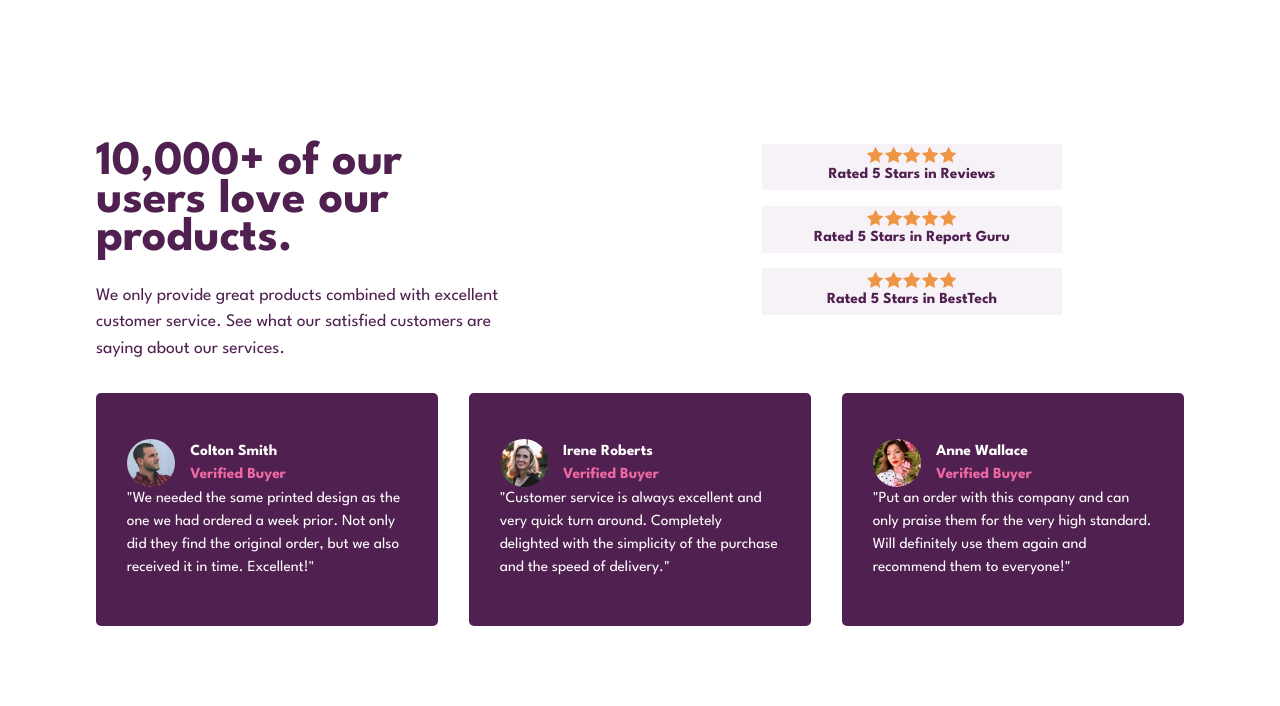
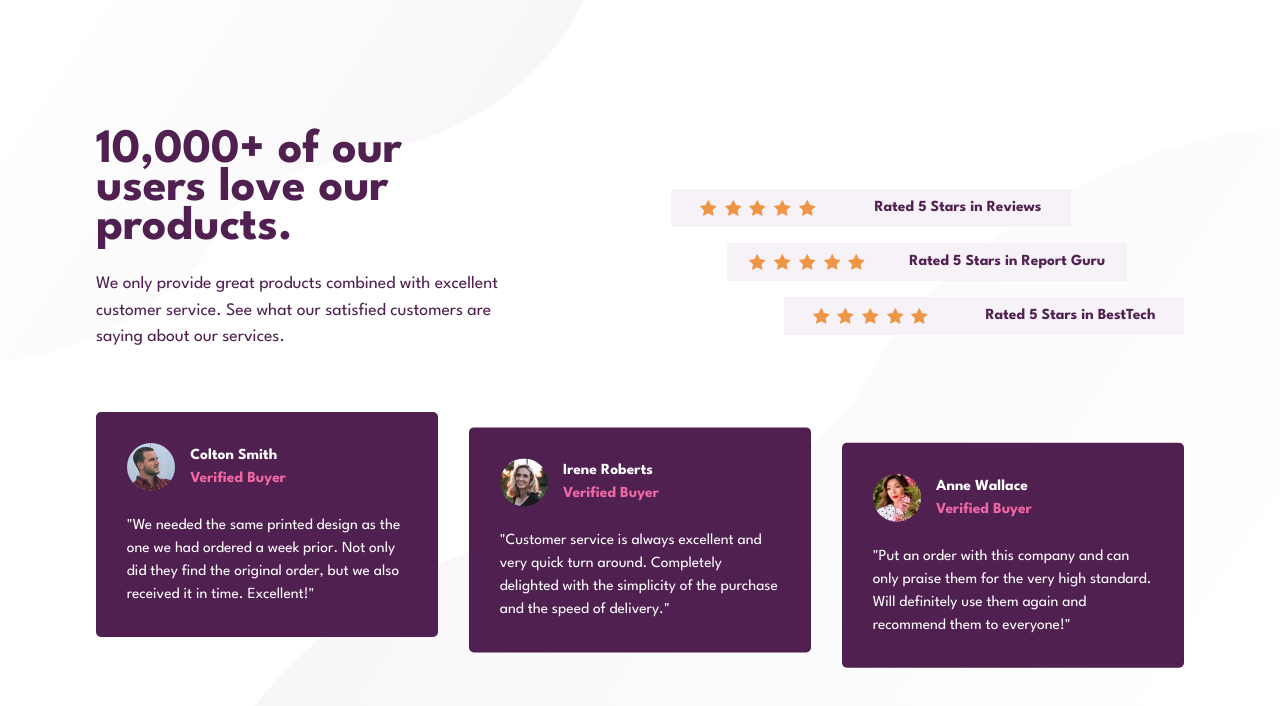
Before and after one commit to PatriciaB612/022-social-proof-section, a plain HTML site: page index.html in a window 1280 px wide. Drawn offline with Linux system fonts and the light colour scheme.

Commit message:
finishing up design for big screens

```diff
--- a/index.html
+++ b/index.html
@@ -29,12 +29,33 @@
         </div>
         <div class="intro-ratings">
           <div class="rating">
+            <div class="icons">
+              <img src="images/icon-star.svg" alt="star icon" />
+              <img src="images/icon-star.svg" alt="star icon" />
+              <img src="images/icon-star.svg" alt="star icon" />
+              <img src="images/icon-star.svg" alt="star icon" />
+              <img src="images/icon-star.svg" alt="star icon" />
+            </div>
             <p>Rated 5 Stars in Reviews</p>
           </div>
           <div class="rating">
+            <div class="icons">
+              <img src="images/icon-star.svg" alt="star icon" />
+              <img src="images/icon-star.svg" alt="star icon" />
+              <img src="images/icon-star.svg" alt="star icon" />
+              <img src="images/icon-star.svg" alt="star icon" />
+              <img src="images/icon-star.svg" alt="star icon" />
+            </div>
             <p>Rated 5 Stars in Report Guru</p>
           </div>
           <div class="rating">
+            <div class="icons">
+              <img src="images/icon-star.svg" alt="star icon" />
+              <img src="images/icon-star.svg" alt="star icon" />
+              <img src="images/icon-star.svg" alt="star icon" />
+              <img src="images/icon-star.svg" alt="star icon" />
+              <img src="images/icon-star.svg" alt="star icon" />
+            </div>
             <p>Rated 5 Stars in BestTech</p>
           </div>
         </div>
--- a/styles.css
+++ b/styles.css
@@ -73,13 +73,20 @@ body {
   font-family: var(--ff-primary);
   font-size: var(--fs-400);
   color: var(--clr-primary-700);
-  margin: 3rem 0;
+  margin: 0;
   text-align: center;
+  display: grid;
+  place-items: center;
+  min-height: 100vh;
+  background-image: url(images/bg-pattern-top-mobile.svg),
+    url(images/bg-pattern-bottom-mobile.svg);
+  background-repeat: no-repeat;
+  background-position: top left, bottom right;
 }
 
 main {
   width: 85%;
-  margin: 0 auto;
+  margin: 3em auto;
 }
 
 /* Typography */
@@ -127,21 +134,14 @@ h2 {
 
 .rating {
   background-color: var(--clr-neutral-200);
-  margin-bottom: 1em;
+  margin: 0 auto 1em;
   padding: 1em;
   max-width: 300px;
-  margin-left: auto;
-  margin-right: auto;
 }
 
-.rating p::before {
-  content: '';
-  background-image: url(images/icon-star.svg);
-  max-width: 90px;
-  height: 1rem;
-  margin: 0 auto;
-  display: block;
-  background-repeat: space;
+.icons {
+  display: flex;
+  gap: 0.5em;
 }
 
 /* reviews */
@@ -151,21 +151,33 @@ h2 {
   border-radius: 50px;
 }
 
+.user-info {
+  margin-bottom: 1.5em;
+}
+
 .review {
   background-color: var(--clr-primary-700);
   color: var(--clr-neutral-300);
   text-align: left;
-  padding: 3em 2em;
+  padding: 2em;
   border-radius: 5px;
   margin: 2em 0;
 }
 
 @media (min-width: 600px) {
+  .rating:first-child {
+    margin: 0 auto 1em 0;
+  }
+
+  .rating:last-child {
+    margin: 0 0 1em auto;
+  }
+}
+
+@media (min-width: 850px) {
   body {
-    display: grid;
-    place-items: center;
-    min-height: 100vh;
-    margin: 0;
+    background-image: url(images/bg-pattern-top-desktop.svg),
+      url(images/bg-pattern-bottom-desktop.svg);
   }
 
   main {
@@ -175,7 +187,8 @@ h2 {
   .intro {
     display: grid;
     grid-template-columns: repeat(2, 1fr);
-    margin-bottom: 0;
+    grid-gap: 4em;
+    margin-bottom: 2em;
   }
 
   .intro-main {
@@ -188,8 +201,17 @@ h2 {
     max-width: 430px;
   }
 
+  .intro-ratings {
+    margin-top: auto;
+  }
+
   .rating {
-    padding: 0.25em;
+    padding: 0.5em;
+    flex-direction: row;
+    justify-content: space-around;
+    align-items: center;
+    gap: 1em;
+    max-width: 400px;
   }
 
   .reviews {
@@ -197,4 +219,12 @@ h2 {
     grid-template-columns: repeat(3, 1fr);
     grid-gap: 2em;
   }
+
+  .review:nth-child(2) {
+    transform: translateY(1em);
+  }
+
+  .review:nth-child(3) {
+    transform: translateY(2em);
+  }
 }
```
